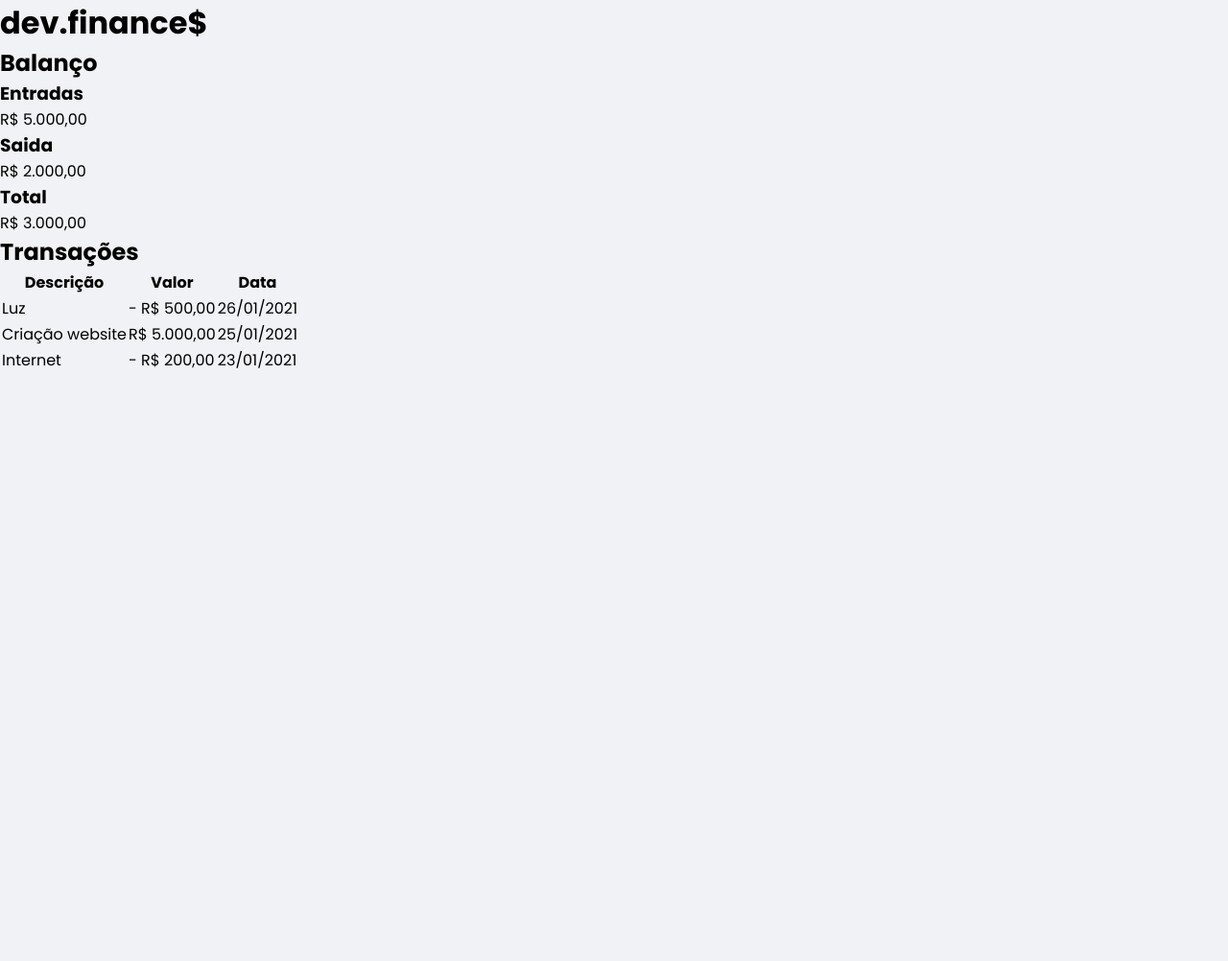
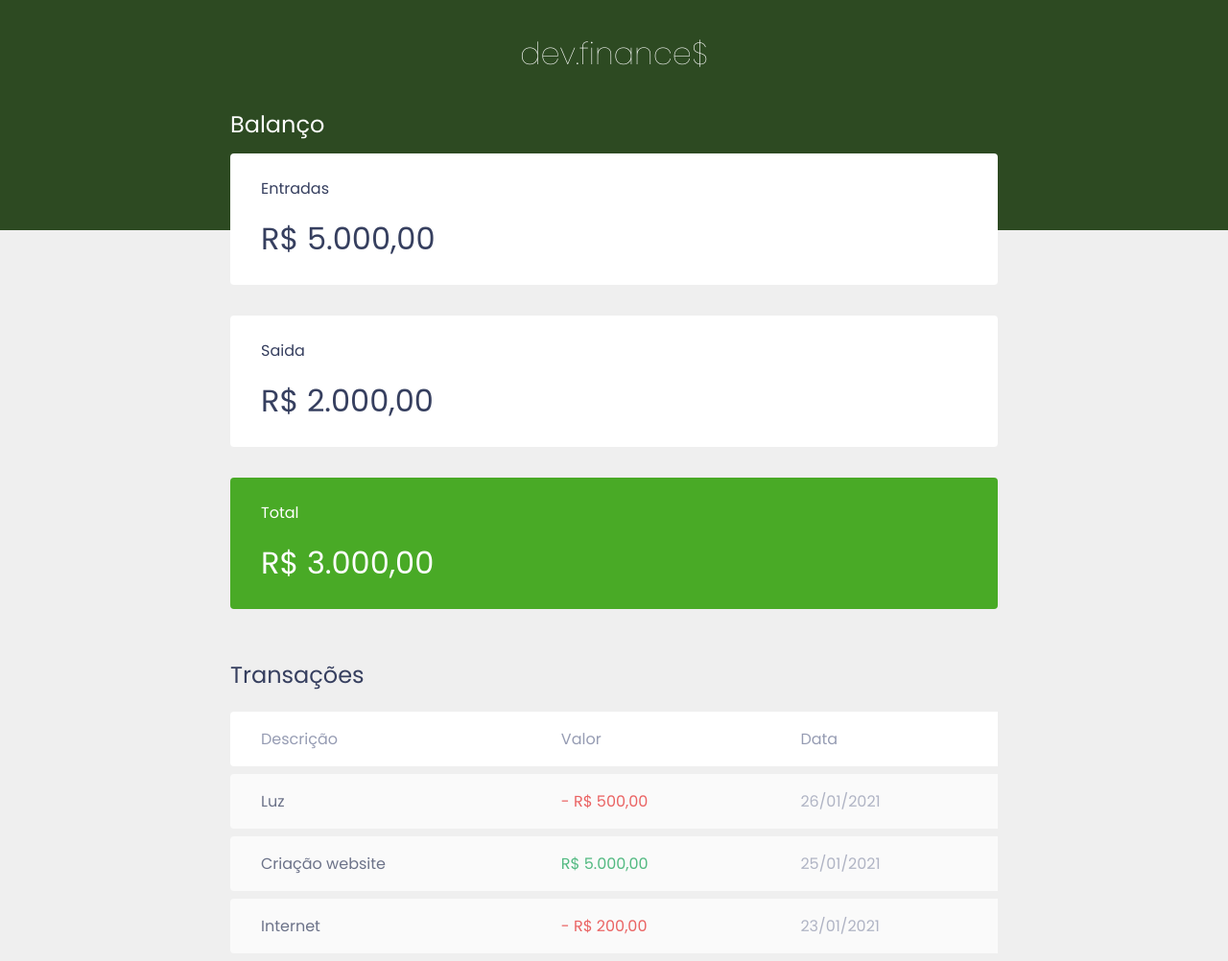
Before and after one commit to full231/Discovery, a plain HTML site: page Discovery/index.html in a window 1280 px wide. Shown: the whole page at 96% size. Before the commit the page ends 800 px from the top, so only its background shows below. Drawn offline with Linux system fonts and the light colour scheme.

Commit message:
Iniciando os estudos

```diff
--- a/Discovery/index.html
+++ b/Discovery/index.html
@@ -11,10 +11,10 @@
 </head>
 <body>
     <header>
-        <h1>dev.finance$</h1>
+        <h1 id="logo">dev.finance$</h1>
     </header>
 
-    <main>
+    <main class="container">
         <section id="balance">
             <h2>Balanço</h2>
 
@@ -28,7 +28,7 @@
                 <p>R$ 2.000,00</p>
             </div>
 
-            <div class="card">
+            <div class="card total">
                 <h3>Total</h3>
                 <p>R$ 3.000,00</p>
             </div>
@@ -46,25 +46,29 @@
                     </tr>
                 </thead>
                 <tbody>
-                    <tr>
+                    <tr> <!--2:21 minu-->
                         <td class="description">Luz</td>
                         <td class="expense">- R$ 500,00</td>
-                        <td>26/01/2021</td>
+                        <td class="date">26/01/2021</td>
 
                     </tr>
                     <tr>
                         <td class="description">Criação website</td>
-                        <td class="expense">R$ 5.000,00</td>
-                        <td>25/01/2021</td>
+                        <td class="income">R$ 5.000,00</td>
+                        <td class="date">25/01/2021</td>
                     </tr>
                     <tr>
                         <td class="description">Internet</td>
                         <td class="expense">- R$ 200,00</td>
-                        <td>23/01/2021</td>
+                        <td class="date">23/01/2021</td>
                     </tr>
-                </tbody>
+
+                </tbodya
+
             </table>
         </section>
+
     </main>
+
 </body>
 </html>
--- a/Discovery/style.css
+++ b/Discovery/style.css
@@ -1,3 +1,8 @@
+/* Global -----------*/
+:root{
+    --dark-blue: #363f5f;
+}
+
 *{
     margin: 0;
     padding: 0;
@@ -5,6 +10,123 @@
 }
 
 body{
-    background: #f0f2f5;
+    background: #8080801f;
     font-family: 'Poppins', sans-serif;
 }
+
+.container {
+    width: min(90vw, 800px);
+    margin: auto;
+}
+
+/* Titles -----------*/
+h2{
+    margin-top: 3.2rem;
+    margin-bottom: 0.8rem;
+    color: var(--dark-blue);
+
+    font-weight: normal;
+}
+
+/* Header -----------*/
+header{
+    background: #2D4A22;
+    padding: 2rem 0 10rem;
+    text-align: center;
+}
+
+#logo{
+    color: #fff;
+    font-weight: 100;
+}
+
+/* Balance -----------*/
+ #balance{
+     margin-top: -8rem;
+ }
+
+ #balance h2{
+     color: white;
+     margin-top: 0;
+ }
+
+ /* Cards -----------*/
+.card{
+    background: white;
+    padding: 1.5rem 2rem;
+    border-radius: 0.25rem;
+
+    margin-bottom: 2rem;
+
+    color: var(--dark-blue);
+}
+
+.card h3{
+   font-weight: normal;
+   font-size: 1rem;
+}
+
+.card p{
+   font-size: 2rem;
+   line-height: 3rem;
+
+   margin-top: 1rem;
+}
+
+.card.total{
+   background: #49AA26;
+   color: white;
+}
+
+/* Table -----------*/
+#data-table{
+    width: 100%;
+    border-spacing: 0 0.5rem;
+    color: #969cb3;
+}
+
+table thead th {
+    background: white;
+
+
+    font-weight: normal;
+    padding: 1rem 2rem;
+    color: #969cb3;
+   text-align: left;
+}
+
+table tbody tr{
+    opacity: 0.7;
+}
+
+table tbody tr:hover{
+    opacity: 1;
+}
+
+table tbody td{
+    background: white;
+    padding: 1rem 2rem;
+}
+
+td.description{
+    color: var(--dark-blue);
+}
+td.income{
+    color: #12a454;
+}
+
+td.expense{
+    color: #e92929;
+}
+table thead tr th:first-child,
+table tbody tr td:first-child{
+    border-radius: 0.25rem 0 0 0.25rem;
+}
+/* Footer -----------*/
+footer{
+    text-align: center;
+    padding: 4rem 0 2rem;
+    color: var(--dark-blue);
+
+    opacity: 0.6;
+}
```
Also changed, not shown: 2 other files.
